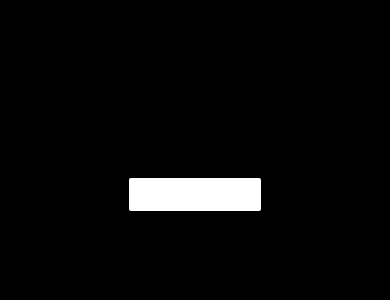
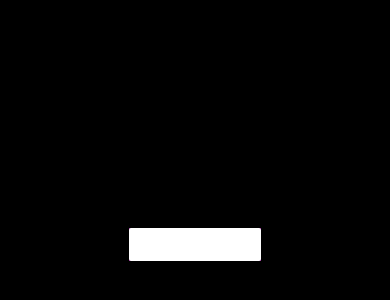
Before and after one commit to lcamp118/JokeBot, a React Native app: screen / in a window 390 px wide. Shown: the part 268-568 px from the top of the page. Built offline with nearby package versions, Linux system fonts and the light colour scheme.

Commit message:
cleanup code comments and change styles

```diff
--- a/App.js
+++ b/App.js
@@ -2,13 +2,8 @@ import React, { useState, useRef } from 'react'
 import GeneralJokes from './src/components/joke/generalJokes'
 import ProgrammingJokes from './src/components/joke/programmingJokes'
 
-// implement rn navigation to show one joke at a time
-
 export default function App() {
   return (
-    <>
-    {/* <GeneralJokes /> */}
-    <ProgrammingJokes />
-    </>
+    <GeneralJokes />
   )
 }
--- /dev/null
+++ b/src/components/joke/animations.tsx
@@ -0,0 +1,36 @@
+import React from 'react'
+import {Animated} from 'react-native'
+
+export const fadeIn = (fadeAnim) => {
+    // Will change fadeAnim value to 1 in 5 seconds
+    Animated.timing(fadeAnim, {
+      toValue: 1,
+      duration: 5000,
+      useNativeDriver: true,
+    }).start();
+  };
+
+  export const fadeOut = (fadeAnim) => {
+    // Will change fadeAnim value to 0 in 3 seconds
+    Animated.timing(fadeAnim, {
+      toValue: 0,
+      duration: 1,
+      useNativeDriver: true,
+    }).start();
+  };
+
+  export const disappear = (animValue) => {
+    Animated.timing(animValue, {
+      toValue: 0,
+      duration: 1,
+      useNativeDriver: true
+    }).start();
+  }
+
+  export const appear = (animValue) => {
+    Animated.timing(animValue, {
+      toValue: 1,
+      duration: 1,
+      useNativeDriver: true
+    }).start();
+  }
--- a/src/components/joke/generalJokes.tsx
+++ b/src/components/joke/generalJokes.tsx
@@ -2,6 +2,7 @@ import React, { useRef, useState } from 'react'
 import { StatusBar } from 'expo-status-bar';
 import {Animated, Button, Text, View, StyleSheet} from 'react-native'
 import useGetJoke from '../hooks/useGetJoke'
+import {fadeIn, fadeOut, disappear, appear} from './animations'
 
 export default function GeneralJokes() {
     const [setup, setSetup] = useState()
@@ -11,38 +12,25 @@ export default function GeneralJokes() {
 
   const fadeAnimSetup = useRef(new Animated.Value(0)).current;
   const fadeAnimPunchline = useRef(new Animated.Value(0)).current;
-
-  const fadeIn = (fadeAnim) => {
-    // Will change fadeAnim value to 1 in 5 seconds
-    Animated.timing(fadeAnim, {
-      toValue: 1,
-      duration: 5000,
-      useNativeDriver: true,
-    }).start();
-  };
-
-  const fadeOut = (fadeAnim) => {
-    // Will change fadeAnim value to 0 in 3 seconds
-    Animated.timing(fadeAnim, {
-      toValue: 0,
-      duration: 1,
-      useNativeDriver: true,
-    }).start();
-  };
+  const buttonAnimFade = useRef(new Animated.Value(1)).current;
 
   const handlePress = async () => {
     if (timesPressed == 0) {const jsonData = await useGetJoke('general').then((response) => response.json())
 
     setTimesPressed(1)
+    disappear(buttonAnimFade)
     setButtonText("I GIVE UP!")
     setSetup(jsonData[0].setup)
     setPunchline(jsonData[0].punchline)
-    fadeIn(fadeAnimSetup)}
+    fadeIn(fadeAnimSetup)
+    setTimeout(()=> appear(buttonAnimFade), 6000)}
 
     if (timesPressed == 1) {
       setTimesPressed(2)
+      disappear(buttonAnimFade)
       setButtonText('TELL ME ANOTHER ONE!')
       fadeIn(fadeAnimPunchline)
+      setTimeout(()=> appear(buttonAnimFade), 6000)
     }
 
     if (timesPressed == 2) {
@@ -54,8 +42,6 @@ export default function GeneralJokes() {
       setButtonText('TELL ME A JOKE!')
     }
   }
-
-  // Add better styles
 
   return (
     <View style={styles.container}>
@@ -79,7 +65,11 @@ export default function GeneralJokes() {
         ]}>
         <Text style={styles.fadingText}>{punchline}</Text>
       </Animated.View>
-        <Button title={buttonText} color={'white'} onPress={handlePress}></Button>
+      <Animated.View style={ [styles.button,
+        {
+          opacity: buttonAnimFade
+        },
+        ]}><Button title={buttonText} color={'white'} onPress={handlePress}></Button></Animated.View>
       <StatusBar style="auto" />
     </View>
   );
@@ -98,9 +88,14 @@ const styles = StyleSheet.create({
     },
     fadingContainer: {
       padding: 20,
-      backgroundColor: 'powderblue',
+      marginTop: 25,
+      marginBottom: 25,
     },
     fadingText: {
       fontSize: 28,
+      color: 'white',
+    },
+    button: {
+      backgroundColor: 'purple',
     },
   })
--- a/src/components/joke/programmingJokes.tsx
+++ b/src/components/joke/programmingJokes.tsx
@@ -2,6 +2,7 @@ import React, { useRef, useState } from 'react'
 import { StatusBar } from 'expo-status-bar';
 import {Animated, Button, Text, View, StyleSheet} from 'react-native'
 import useGetJoke from '../hooks/useGetJoke'
+import { fadeIn, fadeOut, disappear, appear } from './animations';
 
 export default function ProgrammingJokes() {
     const [setup, setSetup] = useState()
@@ -11,40 +12,25 @@ export default function ProgrammingJokes() {
 
   const fadeAnimSetup = useRef(new Animated.Value(0)).current;
   const fadeAnimPunchline = useRef(new Animated.Value(0)).current;
-
-  // how to get  I give up button to appear after a delay?
-
-  const fadeIn = (fadeAnim) => {
-    // Will change fadeAnim value to 1 in 5 seconds
-    Animated.timing(fadeAnim, {
-      toValue: 1,
-      duration: 5000,
-      useNativeDriver: true,
-    }).start();
-  };
-
-  const fadeOut = (fadeAnim) => {
-    // Will change fadeAnim value to 0 in 3 seconds
-    Animated.timing(fadeAnim, {
-      toValue: 0,
-      duration: 1,
-      useNativeDriver: true,
-    }).start();
-  };
+  const buttonAnimFade = useRef(new Animated.Value(1)).current;
 
   const handlePress = async () => {
     if (timesPressed == 0) {const jsonData = await useGetJoke('programming').then((response) => response.json())
 
     setTimesPressed(1)
+    disappear(buttonAnimFade)
     setButtonText("I GIVE UP!")
     setSetup(jsonData[0].setup)
     setPunchline(jsonData[0].punchline)
-    fadeIn(fadeAnimSetup)}
+    fadeIn(fadeAnimSetup)
+  setTimeout(()=> appear(buttonAnimFade), 6000)}
 
     if (timesPressed == 1) {
       setTimesPressed(2)
+      disappear(buttonAnimFade)
       setButtonText('TELL ME ANOTHER ONE!')
       fadeIn(fadeAnimPunchline)
+      setTimeout(()=> appear(buttonAnimFade), 6000)
     }
 
     if (timesPressed == 2) {
@@ -81,7 +67,9 @@ export default function ProgrammingJokes() {
         ]}>
         <Text style={styles.fadingText}>{punchline}</Text>
       </Animated.View>
-        <Button title={buttonText} color={'white'} onPress={handlePress}></Button>
+        <Animated.View style={{
+          opacity: buttonAnimFade
+        }}><Button title={buttonText} color={'white'} onPress={handlePress}></Button></Animated.View>
       <StatusBar style="auto" />
     </View>
   );
```
